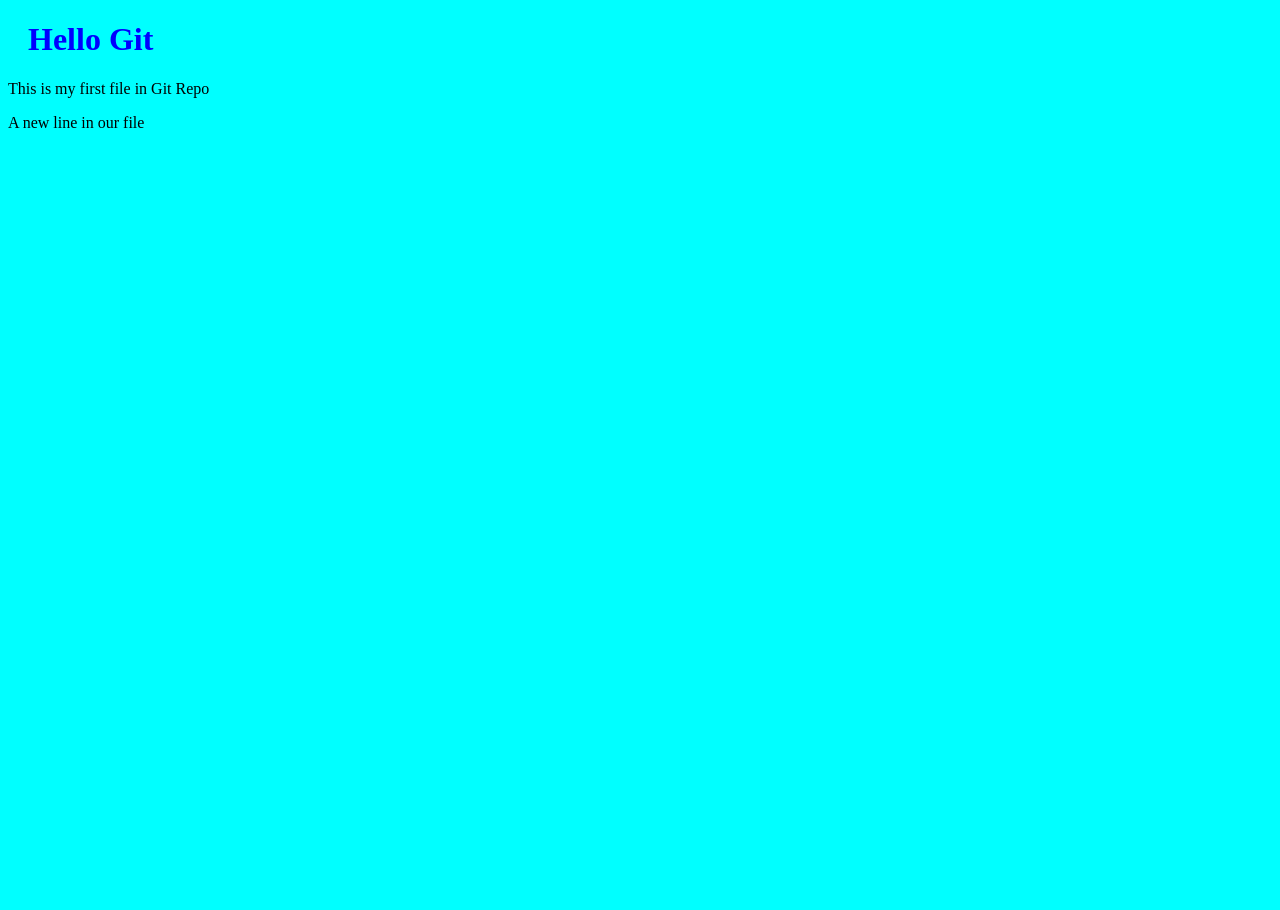
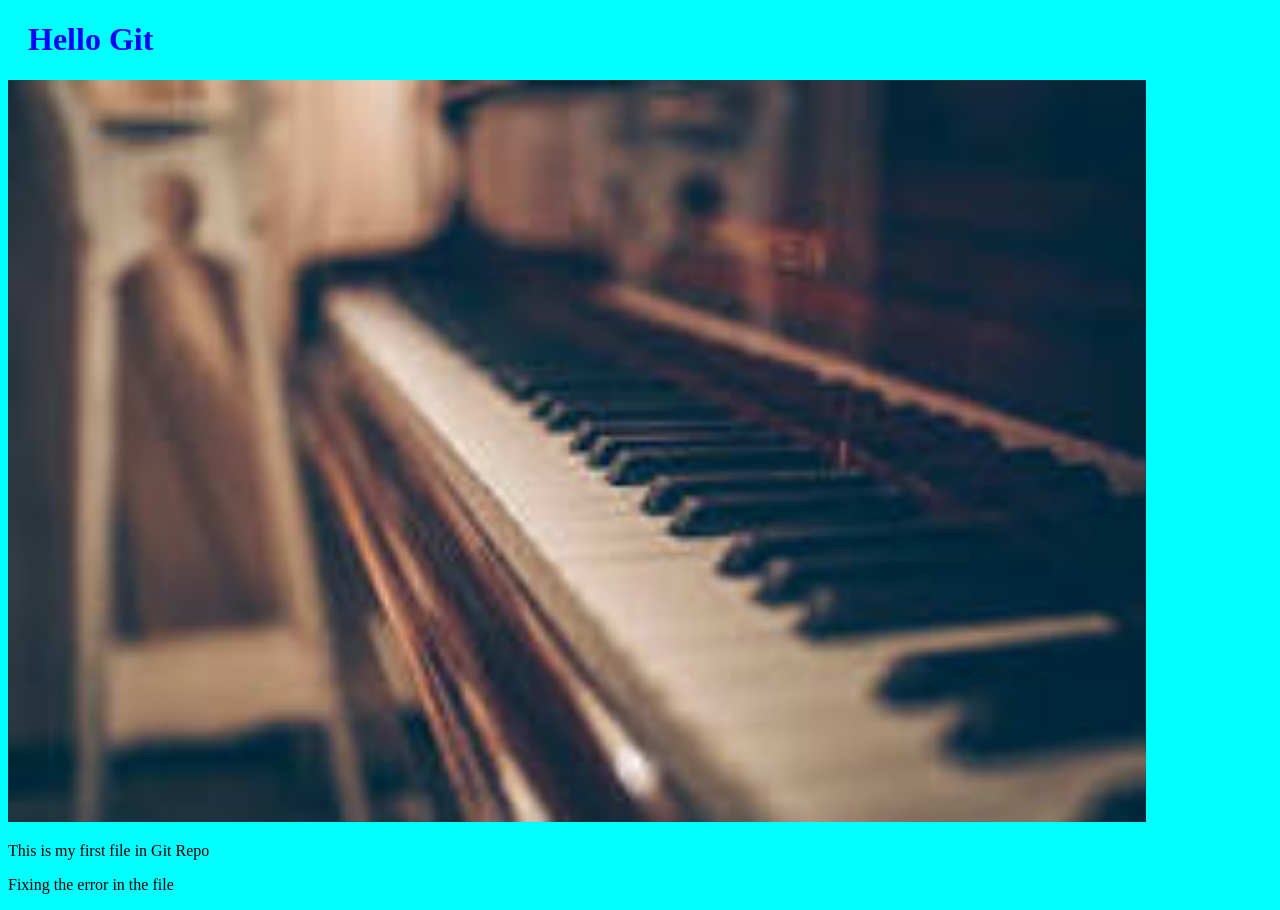
Before and after one commit to Tpsunshine/Hello-Git, a plain HTML site: page Index.html in a window 1280 px wide. Before the commit the page ends 800 px from the top, so only its background shows below. Drawn offline with Linux system fonts and the light colour scheme.

Commit message:
updated Index.html with emergency fix and added Image

```diff
--- a/Index.html
+++ b/Index.html
@@ -6,7 +6,8 @@
 </head>
 <body>
     <h1>Hello Git</h1>
+    <div><img src="Image_1.jpg" alt="Hello Git from space" style="width: 90%;max-width: 760"></div>
     <p>This is my first file in Git Repo</p>
-    <p>A new line in our file</p>
+    <p>Fixing the error in the file</p>
 </body>
 </html>
```
Also changed, not shown: Image_1.jpg (added).
